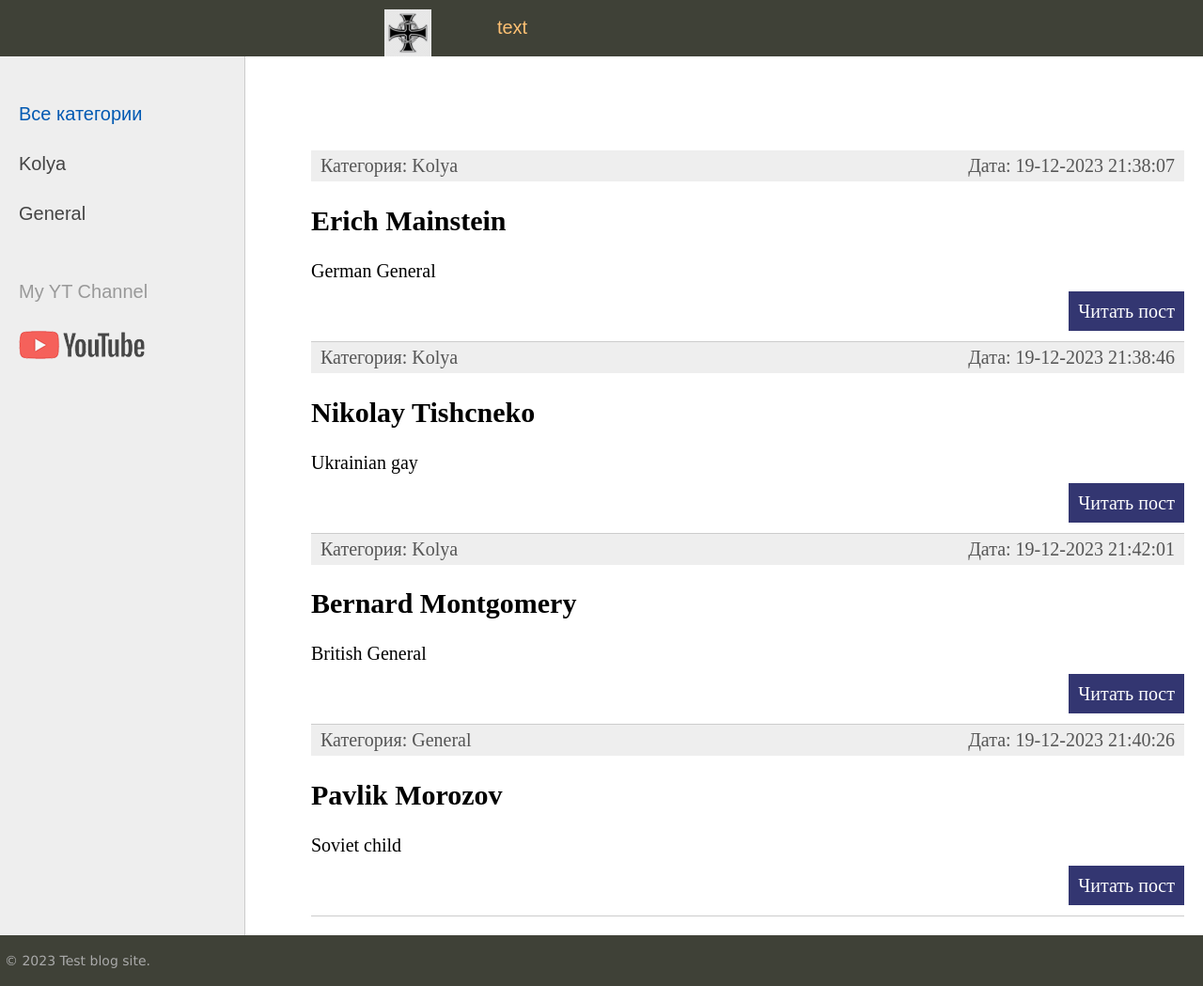
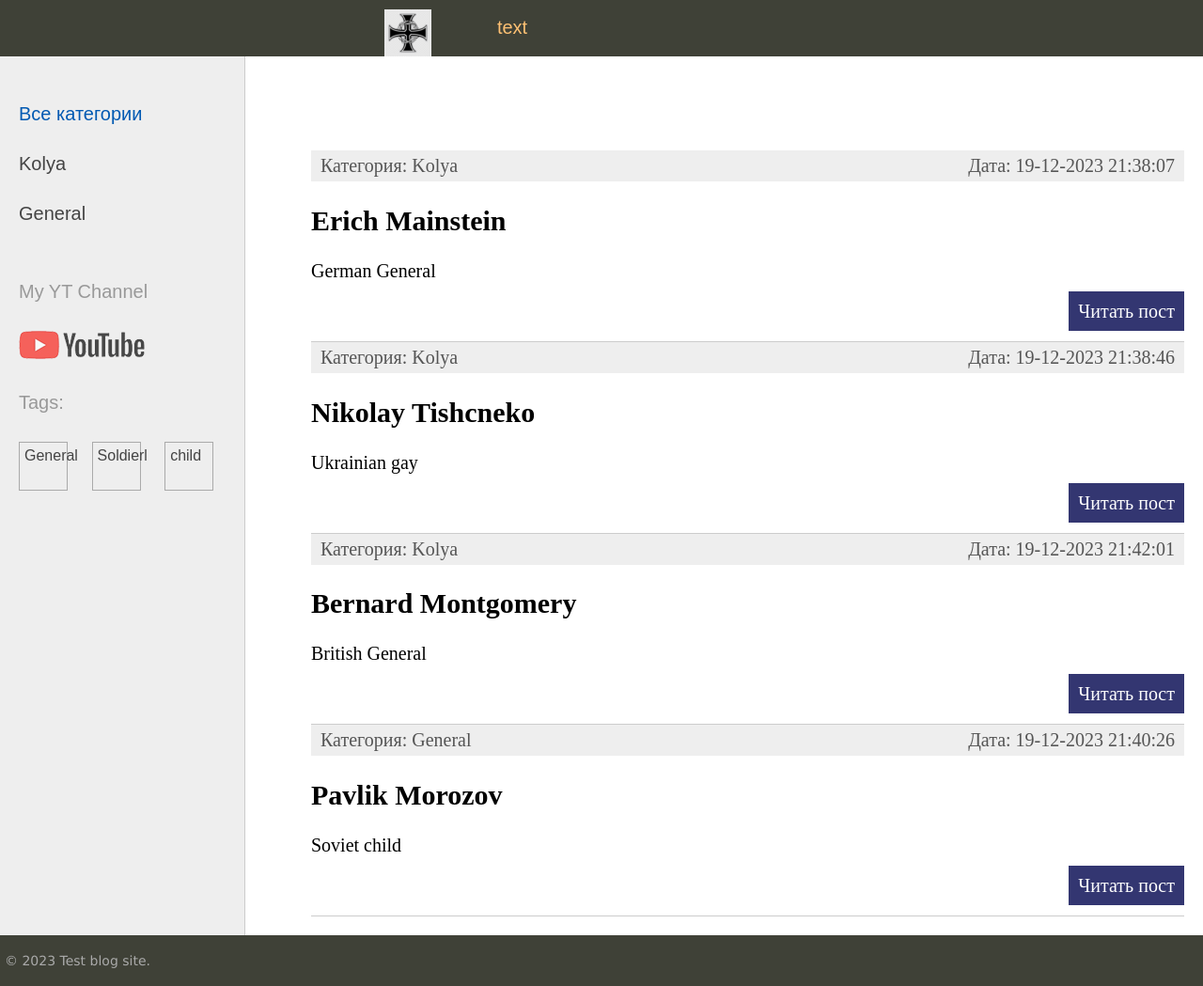
Before and after one commit to YaroslawShmygelski/Django_WW2_Forum, a Django app: page / in a window 1280 px wide. Shown: the whole page at 94% size. Run offline with Django 4.2, Linux system fonts and the light colour scheme; data comes from the database, SQL or seed files in the repository; both versions use the stored data as it was after the commit; tables that the repository leaves empty hold one stand-in row (values such as "Sample post").

Commit message:
Added a model in db Country | Created o-t-o connections with arg country in Persons model

```diff
--- a/firstsite/sitetest/models.py
+++ b/firstsite/sitetest/models.py
@@ -21,12 +21,13 @@ class Persons(models.Model):
     is_published = models.BooleanField(choices=Status.choices, default=Status.DRAFT)
     cat = models.ForeignKey('Category', on_delete=models.PROTECT)
     tags = models.ManyToManyField('TagPost', blank=True, related_name='tags')
+    country=models.OneToOneField('Country', blank=True, on_delete=models.SET_NULL, null=True, related_name='countri')
 
     objects = models.Manager()
     published = PublishedManager()
 
+    # Automatic Generation of a slug based on titile
     def save(self, *args, **kwargs):
-        # Генерация slug на основе title перед сохранением
         self.slug = slugify(self.title)
         super(Persons, self).save(*args, **kwargs)
 
@@ -46,8 +47,8 @@ class Category(models.Model):
     def __str__(self):
         return self.name
 
+    # Automatic Generation of slug based on name
     def save(self, *args, **kwargs):
-        # Генерация slug на основе title перед сохранением
         self.slug = slugify(self.name)
         super(Category, self).save(*args, **kwargs)
 
@@ -61,3 +62,16 @@ class TagPost(models.Model):
 
     def __str__(self):
         return self.tag
+
+    def get_absolute_url(self):
+        return reverse("tags", kwargs={"tag_slug":self.slug} )
+
+
+class Country(models.Model):
+    name=models.CharField(max_length=100)
+    slug = models.SlugField(max_length=255, unique=True, null=True, db_index=True)
+
+    def __str__(self):
+        return self.name
+
+    # Automatic Generation of slug based on na
--- /dev/null
+++ b/firstsite/sitetest/templates/sitetest/list_tags.html
@@ -0,0 +1,10 @@
+{%if tags%}
+<p> Tags: </p>
+<ul class="tags-list">
+    {%for t in tags%}
+    <li><a href="{{ t.get_absolute_url }}">{{t.tag}}</a></li>
+    {%endfor%}
+
+
+</ul>
+{%endif%}
--- a/firstsite/sitetest/templatetags/person_tags.py
+++ b/firstsite/sitetest/templatetags/person_tags.py
@@ -1,12 +1,17 @@
 from django import template
 import sitetest.views as views
-from sitetest.models import Category
+from sitetest.models import Category, TagPost
 
 register = template.Library()
-
 
 
 @register.inclusion_tag('sitetest/list_categories.html')
 def show_categories(cat_selected=0):
     cats = Category.objects.all()
     return {'cats': cats, 'cat_selected': cat_selected}
+
+
+@register.inclusion_tag('sitetest/list_tags.html')
+def show_tags():
+    tags = TagPost.objects.all()
+    return {'tags': tags}
--- a/firstsite/sitetest/urls.py
+++ b/firstsite/sitetest/urls.py
@@ -9,4 +9,5 @@ urlpatterns = [
     path('about/', views.about_index, name="about"),
     path('post/<slug:post_slug>/', views.show_post, name="post"),
     path('cats/<slug:cat_slug>/', views.show_categories, name="category"),
+    path('tags/<slug:tag_slug>/', views.show_tags, name="tags"),
 ]
--- a/firstsite/sitetest/views.py
+++ b/firstsite/sitetest/views.py
@@ -3,13 +3,13 @@ from django.shortcuts import render, get_object_or_404
 from django.template.defaultfilters import slugify
 from django.template.loader import render_to_string
 
-from sitetest.models import Persons, Category
+from sitetest.models import Persons, Category, TagPost
 
 menu = [{'title': "О сайте", 'url_name': 'about'},
         {'title': "Добавить статью", 'url_name': 'add_page'},
         {'title': "Обратная связь", 'url_name': 'contact'},
         {'title': "Войти", 'url_name': 'login'}
-]
+        ]
 
 data_db = [
     {'id': 1, 'title': 'Анджелина Джоли', 'content': '''<h1>Анджелина Джоли</h1> (англ. Angelina Jolie[7], при рождении Войт (англ. Voight), ранее Джоли Питт (англ. Jolie Pitt); род. 4 июня 1975, Лос-Анджелес, Калифорния, США) — американская актриса кино, телевидения и озвучивания, кинорежиссёр, сценаристка, продюсер, фотомодель, посол доброй воли ООН.
@@ -19,61 +19,78 @@ data_db = [
     {'id': 3, 'title': 'Джулия Робертс', 'content': 'Биография Джулия Робертс', 'is_published': True},
 ]
 
-cats_db=[{"gat":1}]
+cats_db = [{"gat": 1}]
 
 data = {"title": "Mywebsite",
         "menu": menu,
         "number": 220,
-        "posts":data_db
+        "posts": data_db
         }
 
+
 def index(request):
-    posts=Persons.published.all()
+    posts = Persons.published.all()
 
     data = {"title": "Mywebsite",
             "menu": menu,
             "number": 220,
             "posts": posts,
-            "cat_selected":0
+            "cat_selected": 0
             }
-    return render(request,"sitetest/index.html", context=data)
+    return render(request, "sitetest/index.html", context=data)
+
 
 def about_index(request):
-    return render(request,"sitetest/about.html", context=data)
+    return render(request, "sitetest/about.html", context=data)
 
 
 def show_post(request, post_slug):
-    post=get_object_or_404(Persons, slug=post_slug)
-    data={
-        "title":post.title,
-        "content":post.content,
+    post = get_object_or_404(Persons, slug=post_slug)
+    tags = TagPost.objects.all()
+    data = {
+        "title": post.title,
+        "content": post.content,
+        "tags":tags,
         "is_published": post.is_published,
         "menu": menu,
-        "gay":True,
+        "gay": True,
 
     }
 
     return render(request, "sitetest/post.html", context=data)
 
+
 def show_categories(request, cat_slug):
-    category=get_object_or_404(Category, slug=cat_slug)
+    category = get_object_or_404(Category, slug=cat_slug)
     post = Persons.published.filter(cat_id=category.pk)
-    data={
-        "name":category.name,
-        "slug":category.slug,
-        "posts":post,
-        "cat_selected":category.pk,
-        "gay":True,
+    data = {
+        "name": category.name,
+        "slug": category.slug,
+        "posts": post,
+        "cat_selected": category.pk,
+        "gay": True,
 
     }
 
     return render(request, "sitetest/index.html", context=data)
 
 
+def show_tags(request, tag_slug):
+    tag = get_object_or_404(TagPost, slug=tag_slug)
+    posts = tag.tags.filter(is_published=Persons.Status.PUBLISHED)
+
+    data = {
+        "title": tag.tag,
+        "posts": posts,
+        "cat_selected": None
+
+    }
+    return render(request, "sitetest/index.html", context=data)
 
 
-def index2(request,id):
+def index2(request, id):
     return HttpResponse(f"<h1>Hello </h1><p>id: {id}</p>")
 
-def years(request,year):
+
+def years(request, year):
     return HttpResponse(f"<h1>Hello </h1><p>YEAR: {year}</p>")
--- a/firstsite/templates/base.html
+++ b/firstsite/templates/base.html
@@ -42,6 +42,7 @@
 		<li class="share">
 		<p>My YT Channel</p>
 		<a class="share-yt" href="https://www.youtube.com/channel/UCnRAS_JjCz_UkiyF-bRwD_g" target="_blank" rel="nofollow"></a>
+		{%show_tags%}
 		</li>
 	</ul>
 </td>
```
Also changed, not shown: firstsite/sitetest/templates/sitetest/post.html (+13 -0 lines), firstsite/db.sqlite3, firstsite/sitetest/migrations/0013_country_persons_country.py (added), firstsite/sitetest/migrations/0014_alter_persons_country.py (added), firstsite/sitetest/migrations/0015_alter_country_slug.py (added).
